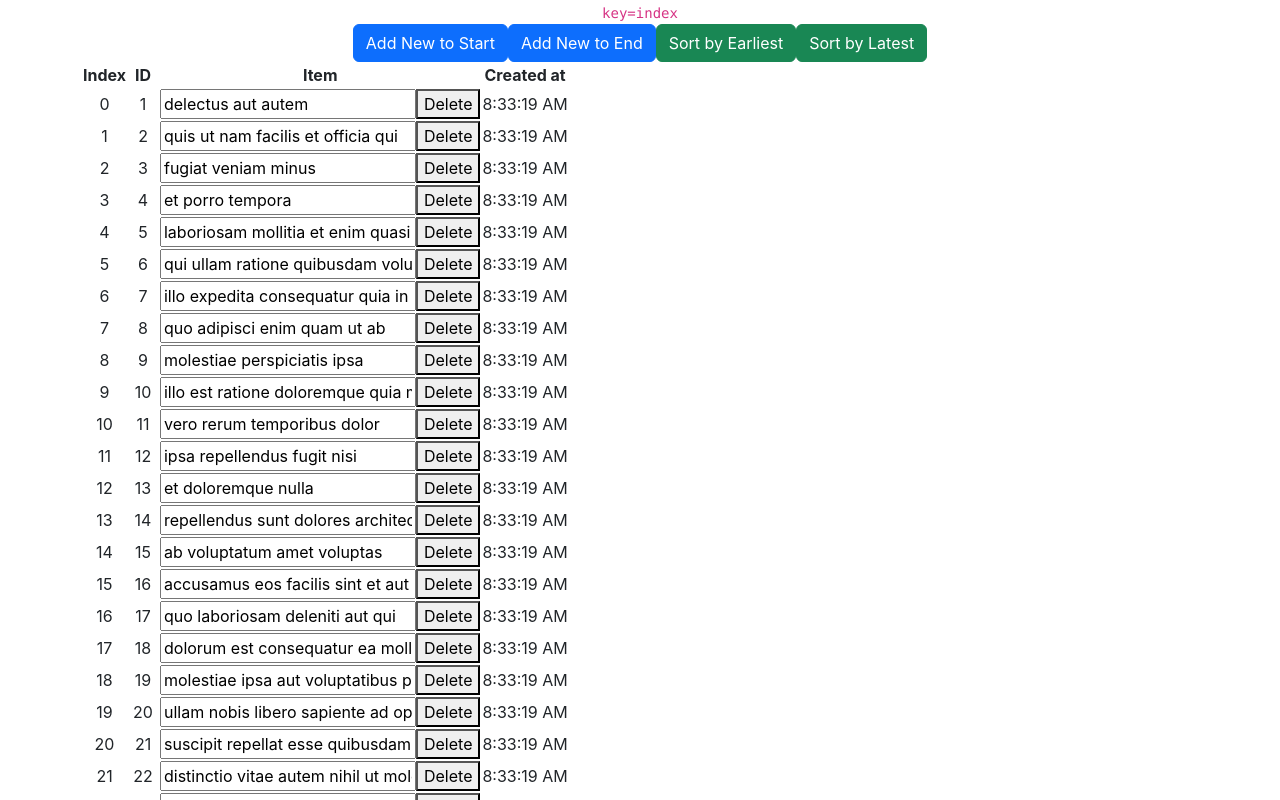
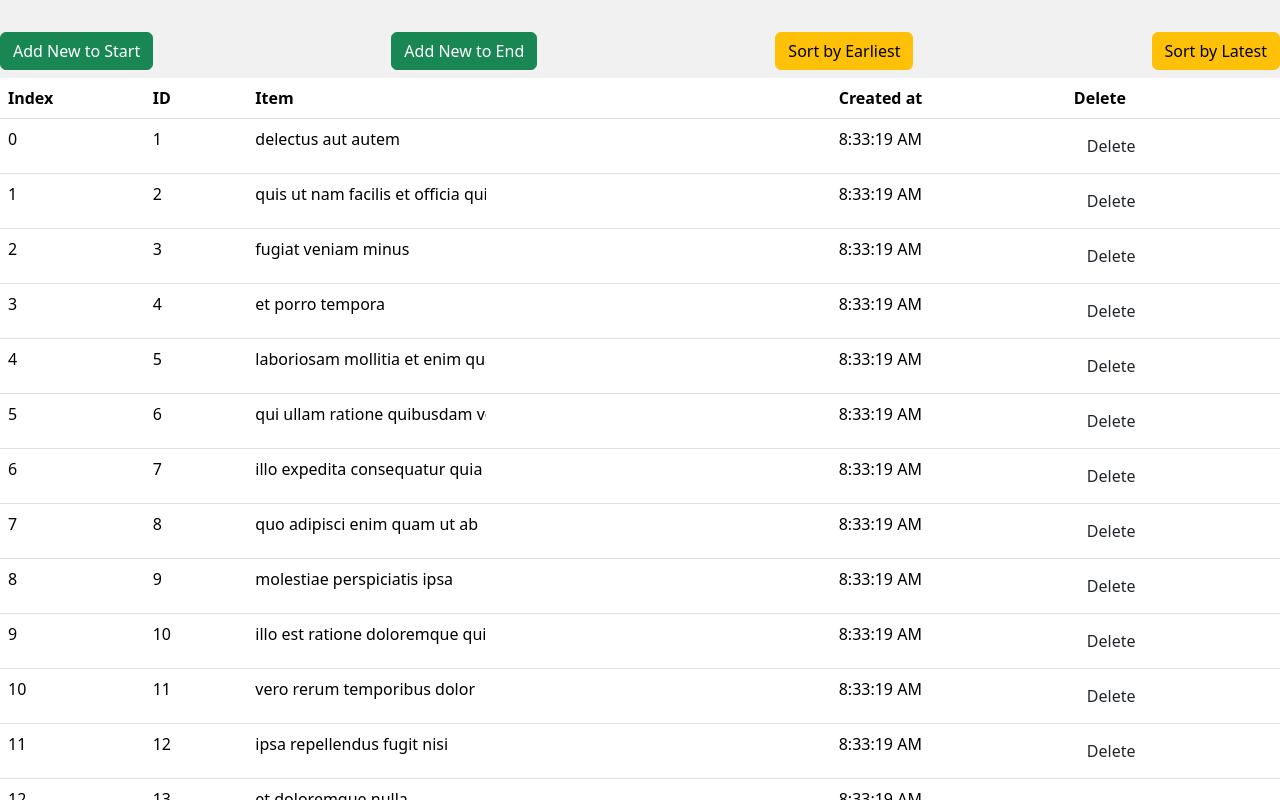
Before and after one commit to Phadoo131/react-tutorial-v2, a React (Create React App) app: page / in a window 1280 px wide. Shown: the top 800 px of the page. Built offline with nearby package versions, Linux system fonts and the light colour scheme; data requests are answered from the project's data file.

Commit message:
Refactor: add .value in the addToStart and End

```diff
--- a/package.json
+++ b/package.json
@@ -9,6 +9,7 @@
     "bootstrap": "^5.3.2",
     "json-server": "^0.17.4",
     "react": "^18.2.0",
+    "react-daisyui": "^5.0.0",
     "react-dom": "^18.2.0",
     "react-scripts": "5.0.1",
     "web-vitals": "^2.1.4"
@@ -37,5 +38,9 @@
       "last 1 firefox version",
       "last 1 safari version"
     ]
+  },
+  "devDependencies": {
+    "daisyui": "^4.4.24",
+    "tailwindcss": "^3.4.0"
   }
 }
--- a/public/index.html
+++ b/public/index.html
@@ -1,5 +1,5 @@
 <!DOCTYPE html>
-<html lang="en">
+<html lang="en" data-theme="autumn">
   <head>
     <meta charset="utf-8" />
     <link rel="icon" href="%PUBLIC_URL%/favicon.ico" />
@@ -26,7 +26,7 @@
     -->
     <title>React App</title>
   </head>
-  <body>
+  <body data-theme="autumn">
     <noscript>You need to enable JavaScript to run this app.</noscript>
     <div id="root"></div>
     <!--
--- a/src/App.css
+++ b/src/App.css
@@ -1,38 +1,3 @@
-.App {
-  text-align: center;
-}
-
-.App-logo {
-  height: 40vmin;
-  pointer-events: none;
-}
-
-@media (prefers-reduced-motion: no-preference) {
-  .App-logo {
-    animation: App-logo-spin infinite 20s linear;
-  }
-}
-
-.App-header {
-  background-color: #282c34;
-  min-height: 100vh;
-  display: flex;
-  flex-direction: column;
-  align-items: center;
-  justify-content: center;
-  font-size: calc(10px + 2vmin);
-  color: white;
-}
-
-.App-link {
-  color: #61dafb;
-}
-
-@keyframes App-logo-spin {
-  from {
-    transform: rotate(0deg);
-  }
-  to {
-    transform: rotate(360deg);
-  }
-}
+@tailwind base;
+@tailwind components;
+@tailwind utilities;
--- a/src/App.js
+++ b/src/App.js
@@ -4,7 +4,7 @@ import ToDoList from './components/TodoList';
 
 function App() {
   return (
-    <div className="App">
+    <div>
       <ToDoList />
     </div>
   );
--- a/src/components/ToDo.jsx
+++ b/src/components/ToDo.jsx
@@ -1,7 +1,7 @@
 import React from 'react';
 
 
-function ToDo ({index, id, value, createdAt, onInputChange, onDelete}) {
+function ToDo ({index, id, val, createdAt, onInputChange, onDelete}) {
     //const [inputValue, setInputValue] = useState('');
 
     // const handleInputChange = (event) => {
@@ -22,19 +22,24 @@ function ToDo ({index, id, value, createdAt, onInputChange, onDelete}) {
         onInputChange(newItem);
     }
 
-    return (<tr>
-      <td>
+    return (
+      <tr className="hover bg-primary">
+        <td className="bg-neutral-content">
           <label>{index}</label>
         </td>
-      <td>
+        <td className="bg-primary-content">
           <label>{id}</label>
         </td>
-      <td>
-        <input type="text" value={value} onChange={changeItem} />
-        <button onClick={() => onDelete(index)}>Delete</button>
+        <td className="bg-primary-content">
+          <input type="text" value={val} onChange={changeItem} placeholder="Type here"
+          className="input input-bordered input-primary w-full max-w-xs" />
+          {/* <button className="btn btn-error" onClick={() => onDelete(index)}>Delete</button> */}
         </td>
-      <td>
+        <td className="bg-primary-content">
           <label>{createdAt.toLocaleTimeString()}</label>
+        </td>
+        <td className="bg-primary-content">
+          <button className="btn btn-error" onClick={() => onDelete(index)}>Delete</button>
         </td>
       </tr>)
     };
--- a/src/components/TodoList.jsx
+++ b/src/components/TodoList.jsx
@@ -10,52 +10,6 @@ const ToDoList = () => {
       createdAt: new Date(),
     },
   ]);
-
-  const sortByEarliest = () => {
-    const sortedList = [...list].sort((a, b) => a.createdAt - b.createdAt);
-    setList(sortedList);
-  };
-
-  const sortByLatest = () => {
-    const sortedList = [...list].sort((a, b) => b.createdAt - a.createdAt);
-    setList(sortedList);
-  };
-
-  const addToEnd = (inputValue) => {
-    const date = new Date();
-    const nextId = todoCounter + 1;
-    const newList = [
-      ...list,
-      { id: nextId, value: inputValue, createdAt: date },
-    ];
-    console.log(newList);
-    setList(newList);
-    setTodoCounter(nextId);
-  };
-
-  const addToStart = (inputValue) => {
-    const date = new Date();
-    const nextId = todoCounter + 1;
-    const newList = [
-      { id: nextId, value: inputValue, createdAt: date },
-      ...list,
-    ];
-    console.log(newList);
-    setList(newList);
-    setTodoCounter(nextId);
-  };
-
-  const handleInputChange = (index, newItem) => {
-    setList((prevList) =>
-        prevList.map((todo, i) => (i === index ? newItem : todo))
-    );
-  };
-
-  const deleteRow = (index) =>{
-    const updatedList = list.filter((_,ind) => ind !== index);
-    setList(updatedList);
-    console.log('deleted!');
-  }
 
   useEffect(()=>{
     const fetchData = async () => {
@@ -79,31 +33,83 @@ const ToDoList = () => {
     fetchData();
   }, []);
 
+  const sortByEarliest = () => {
+    const sortedList = [...list].sort((a, b) => a.createdAt - b.createdAt);
+    setList(sortedList);
+  };
+
+  const sortByLatest = () => {
+    const sortedList = [...list].sort((a, b) => b.createdAt - a.createdAt);
+    setList(sortedList);
+  };
+
+  const addToEnd = (inputValue) => {
+    const date = new Date();
+    const nextId = todoCounter + 1;
+    const newList = [
+      ...list,
+      { id: nextId, value: inputValue.value, createdAt: date },
+    ];
+    console.log(newList);
+    setList(newList);
+    setTodoCounter(nextId);
+  };
+
+  const addToStart = (inputValue) => {
+    const date = new Date();
+    const nextId = todoCounter + 1;
+    console.log(inputValue.value);
+    const newList = [
+      { id: nextId, value: inputValue.value, createdAt: date },
+      ...list,
+    ];
+    console.log(newList);
+    setList(newList);
+    setTodoCounter(nextId);
+  };
+
+  const handleInputChange = (index, newItem) => {
+    setList((prevList) =>
+        prevList.map((todo, i) => (i === index ? newItem : todo))
+    );
+  };
+
+  const deleteRow = (index) =>{
+    const updatedList = list.filter((_,ind) => ind !== index);
+    setList(updatedList);
+    console.log('deleted!');
+  }
+
   return (
-    <div className="container">
-      <code>key=index</code>
+    <div className="bg-primary-content">
       <br />
-      <button onClick={addToStart} className="btn btn-primary">Add New to Start</button>
-      <button onClick={addToEnd} className="btn btn-primary">Add New to End</button>
-      <button onClick={sortByEarliest} className="btn btn-success">Sort by Earliest</button>
-      <button onClick={sortByLatest} className="btn btn-success">Sort by Latest</button>
-      <table>
+      <div className='navbar bg-neutral text-neutral-content'>
+        <button onClick={addToStart} className="btn btn-success">Add New to Start</button>
+        <button onClick={addToEnd} className="btn btn-success">Add New to End</button>
+        <button onClick={sortByEarliest} className="btn btn-warning">Sort by Earliest</button>
+        <button onClick={sortByLatest} className="btn btn-warning">Sort by Latest</button>
+      </div>
+      <div class="overflow-x-auto">
+        <table className="table table-zebra">
           <thead>
-        <tr>
+          <tr className="hover">
             <th>Index</th>
             <th>ID</th>
             <th>Item</th>
             <th>Created at</th>
+            <th>Delete</th>
           </tr>
           </thead>
           <tbody>
           {list.map((todo, index) => (
-          <ToDo key={todo.id} value={todo.value} index={index} onInputChange={(value) => handleInputChange(index, value)}
+            <ToDo
+            key={todo.id} val={todo.value} index={index} onInputChange={(value) => handleInputChange(index, value)}
           onDelete={deleteRow} {...todo} />
           ))}
           </tbody>
         </table>
       </div>
+    </div>
   );
 };
 
--- a/src/index.css
+++ b/src/index.css
@@ -1,13 +1,3 @@
-body {
-  margin: 0;
-  font-family: -apple-system, BlinkMacSystemFont, 'Segoe UI', 'Roboto', 'Oxygen',
-    'Ubuntu', 'Cantarell', 'Fira Sans', 'Droid Sans', 'Helvetica Neue',
-    sans-serif;
-  -webkit-font-smoothing: antialiased;
-  -moz-osx-font-smoothing: grayscale;
-}
-
-code {
-  font-family: source-code-pro, Menlo, Monaco, Consolas, 'Courier New',
-    monospace;
-}
+@tailwind base;
+@tailwind components;
+@tailwind utilities;
--- /dev/null
+++ b/tailwind.config.js
@@ -0,0 +1,44 @@
+/** @type {import('tailwindcss').Config} */
+module.exports = {
+  content: ["./src/**/*.{html,js}"],
+  theme: {
+    extend: {},
+  },
+  plugins: [require("daisyui")],
+  daisyui: {
+    themes: [
+      "light",
+      "dark",
+      "cupcake",
+      "bumblebee",
+      "emerald",
+      "corporate",
+      "synthwave",
+      "retro",
+      "cyberpunk",
+      "valentine",
+      "halloween",
+      "garden",
+      "forest",
+      "aqua",
+      "lofi",
+      "pastel",
+      "fantasy",
+      "wireframe",
+      "black",
+      "luxury",
+      "dracula",
+      "cmyk",
+      "autumn",
+      "business",
+      "acid",
+      "lemonade",
+      "night",
+      "coffee",
+      "winter",
+      "dim",
+      "nord",
+      "sunset",
+    ],
+  },
+}
```
Also changed, not shown: src/components/counters/ClickCounter.jsx (added, +15 -0 lines), src/components/counters/HoverCounter.jsx (added, +15 -0 lines), src/components/counters/withCounter.jsx (added, +36 -0 lines), 2 other files (tests, documents, lock files or other folders). Lines whose indentation alone changed are shown as unchanged.
